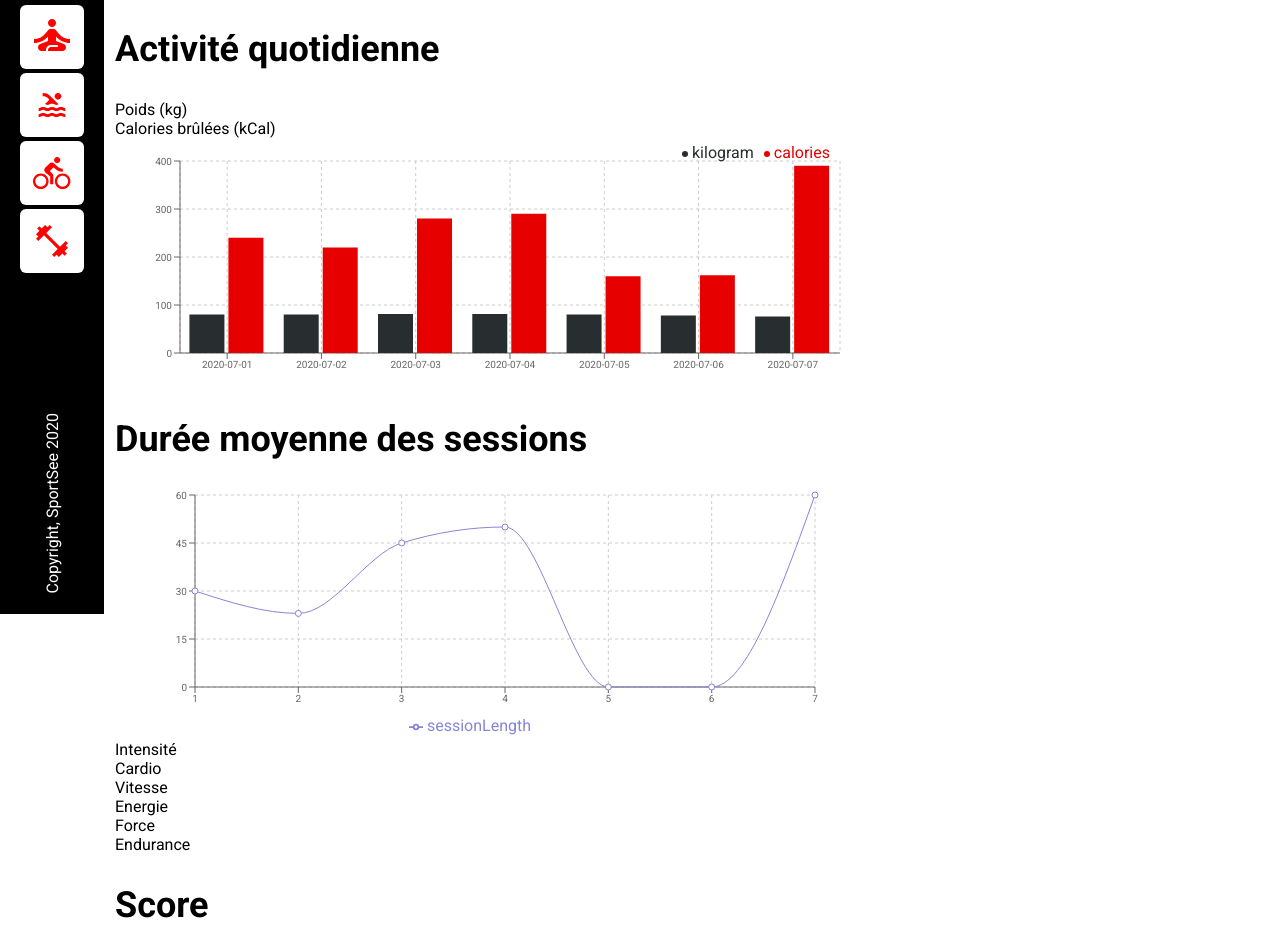
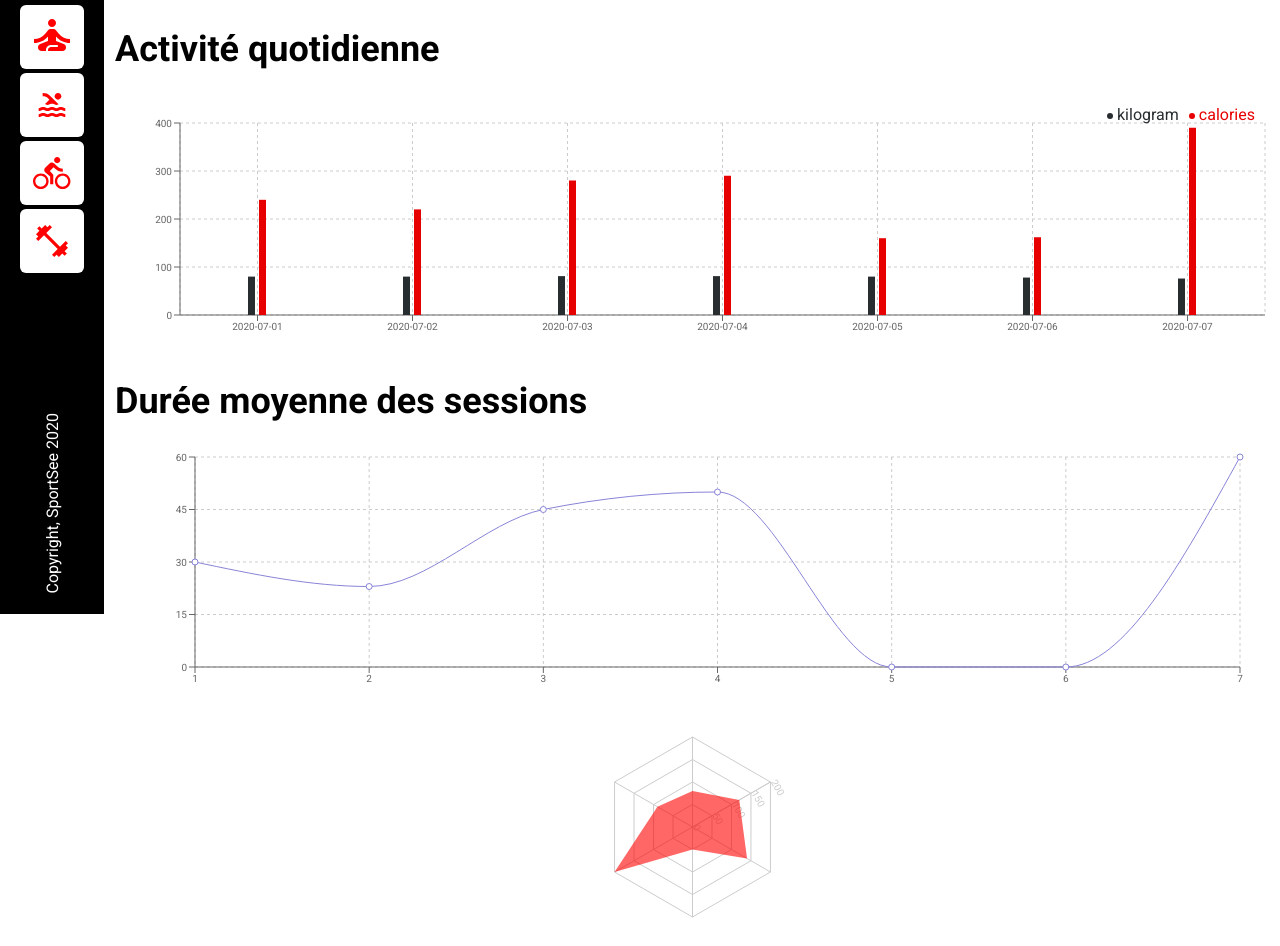
Before and after one commit to deborah-bude/DeborahBude_12_17032023, a React (Create React App) app in the folder front/: page / in a window 1280 px wide. Shown: the part 186-1132 px from the top of the page. Built offline with nearby package versions, Linux system fonts and the light colour scheme.

Commit message:
Mise en place des graphiques

```diff
--- a/front/src/Pages/Home/index.jsx
+++ b/front/src/Pages/Home/index.jsx
@@ -1,8 +1,8 @@
 import React from "react";
 import DailyActivity from "../../components/DailyActivity";
 import SessionDuration from "../../components/SessionDuration";
-import RadarChart from "../../components/RadarChart";
-import GaugeChart from "../../components/GaugeChart";
+import UserPerformance from "../../components/UserPerformance";
+import UserProgression from "../../components/UserProgression";
 import NutritionValue from "../../components/NutritionValue";
 
 export default function Home() {
@@ -15,16 +15,20 @@ export default function Home() {
 				</h1>
 				<p>Félicitation ! Vous avez explosé vos objectifs hier 👏</p>
 			</section>
+			<section className="user-data">
+				<section className="user-data__details">
 					<DailyActivity />
 					<SessionDuration />
-			<RadarChart />
-			<GaugeChart />
-			<section>
+					<UserPerformance />
+					<UserProgression />
+				</section>
+				<section className="user-data__nutrition">
 					<NutritionValue content="1,930kCal" value="Calories" />
 					<NutritionValue content="155g" value="Protéines" />
 					<NutritionValue content="290g" value="Glucides" />
 					<NutritionValue content="50g" value="Lipides" />
 				</section>
+			</section>
 		</main>
 	);
 }
--- a/front/src/components/DailyActivity.jsx
+++ b/front/src/components/DailyActivity.jsx
@@ -1,5 +1,5 @@
 import React from "react";
-import { BarChart, Bar, CartesianGrid, XAxis, YAxis, Tooltip, Legend } from "recharts";
+import { BarChart, Bar, CartesianGrid, XAxis, YAxis, Legend, ResponsiveContainer } from "recharts";
 
 export default function dailyActivity() {
 	const sessions = [
@@ -40,21 +40,18 @@ export default function dailyActivity() {
 		},
 	];
 	return (
-		<section>
+		<section className="user-data__daily">
 			<h2>Activité quotidienne</h2>
-			<div className="graphic-legend">
-				<p className="graphic-legend--weight">Poids (kg)</p>
-				<p className="graphic-legend--calories">Calories brûlées (kCal)</p>
-			</div>
-			<BarChart width={730} height={250} data={sessions}>
-				<CartesianGrid strokeDasharray="3 3" />
-				<XAxis dataKey="day" />
-				<YAxis dataKey="calories" />
-				<Tooltip />
-				<Legend verticalAlign="top" align="right" iconType="circle" iconSize="6" />
-				<Bar dataKey="kilogram" fill="#282D30" />
-				<Bar dataKey="calories" fill="#E60000" />
-			</BarChart>
+			<ResponsiveContainer width="100%" height={250}>
+				<BarChart data={sessions}>
+					<CartesianGrid strokeDasharray="3 3" />
+					<XAxis dataKey="day" />
+					<YAxis dataKey="calories" />
+					<Legend verticalAlign="top" align="right" iconType="circle" iconSize="6" />
+					<Bar dataKey="kilogram" fill="#282D30" barSize={7} />
+					<Bar dataKey="calories" fill="#E60000" barSize={7} />
+				</BarChart>
+			</ResponsiveContainer>
 		</section>
 	);
 }
--- a/front/src/components/GaugeChart.jsx
+++ /dev/null
@@ -1,8 +0,0 @@
-import React from "react";
-export default function gaugeChart() {
-	return (
-		<section>
-			<h2>Score</h2>
-		</section>
-	);
-}
--- a/front/src/components/NutritionValue.jsx
+++ b/front/src/components/NutritionValue.jsx
@@ -7,6 +7,7 @@ import fatIcon from "../assets/fat-icon.svg";
 export default function NutritionValue(nutrition) {
 	let icon;
 	let altIcon = "Icône" + nutrition.value;
+	let classIcon = "nutrition-value " + nutrition.value;
 	switch (nutrition.value) {
 		case "Calories":
 			icon = caloriesIcon;
@@ -28,7 +29,7 @@ export default function NutritionValue(nutrition) {
 			break;
 	}
 	return (
-		<div className="nutrition-value">
+		<div className={classIcon}>
 			<img src={icon} alt={altIcon} />
 			<div className="nutrition-value__content">
 				<p className="nutrition-value__content--number">{nutrition.content}</p>
--- a/front/src/components/RadarChart.jsx
+++ /dev/null
@@ -1,14 +0,0 @@
-import React from "react";
-
-export default function sessionDuration() {
-	return (
-		<section>
-			<p>Intensité</p>
-			<p>Cardio</p>
-			<p>Vitesse</p>
-			<p>Energie</p>
-			<p>Force</p>
-			<p>Endurance</p>
-		</section>
-	);
-}
--- a/front/src/components/SessionDuration.jsx
+++ b/front/src/components/SessionDuration.jsx
@@ -1,5 +1,13 @@
 import React from "react";
-import { LineChart, Line, CartesianGrid, XAxis, YAxis, Tooltip, Legend } from "recharts";
+import {
+	LineChart,
+	Line,
+	CartesianGrid,
+	XAxis,
+	YAxis,
+	Tooltip,
+	ResponsiveContainer,
+} from "recharts";
 
 export default function sessionDuration() {
 	const sessions = [
@@ -33,21 +41,17 @@ export default function sessionDuration() {
 		},
 	];
 	return (
-		<section>
+		<section className="user-data__duration">
 			<h2>Durée moyenne des sessions</h2>
-			<LineChart
-				width={730}
-				height={250}
-				data={sessions}
-				margin={{ top: 5, right: 30, left: 20, bottom: 5 }}
-			>
+			<ResponsiveContainer width="100%" height={250}>
+				<LineChart data={sessions} margin={{ top: 5, right: 30, left: 20, bottom: 5 }}>
 					<CartesianGrid strokeDasharray="3 3" />
 					<XAxis dataKey="day" />
 					<YAxis />
 					<Tooltip />
-				<Legend />
 					<Line type="monotone" dataKey="sessionLength" stroke="#8884d8" />
 				</LineChart>
+			</ResponsiveContainer>
 		</section>
 	);
 }
--- /dev/null
+++ b/front/src/components/UserPerformance.jsx
@@ -0,0 +1,59 @@
+import React from "react";
+import {
+	RadarChart,
+	Radar,
+	PolarGrid,
+	PolarAngleAxis,
+	PolarRadiusAxis,
+	Legend,
+	ResponsiveContainer,
+} from "recharts";
+
+export default function UserPerformance() {
+	const kind = {
+		1: "cardio",
+		2: "energy",
+		3: "endurance",
+		4: "strength",
+		5: "speed",
+		6: "intensity",
+	};
+	const data = [
+		{
+			value: 80,
+			kind: 1,
+		},
+		{
+			value: 120,
+			kind: 2,
+		},
+		{
+			value: 140,
+			kind: 3,
+		},
+		{
+			value: 50,
+			kind: 4,
+		},
+		{
+			value: 200,
+			kind: 5,
+		},
+		{
+			value: 90,
+			kind: 6,
+		},
+	];
+	return (
+		<section className="user-data__performance">
+			<ResponsiveContainer width="100%" height={250}>
+				<RadarChart outerRadius={90} data={data}>
+					<PolarGrid />
+					<PolarAngleAxis dataKey="kind.0" />
+					<PolarRadiusAxis angle={30} domain={[0, 200]} />
+					<Radar name="Mike" dataKey="value" fill="#FF0101" fillOpacity={0.6} />
+				</RadarChart>
+			</ResponsiveContainer>
+		</section>
+	);
+}
--- /dev/null
+++ b/front/src/components/UserProgression.jsx
@@ -0,0 +1,82 @@
+import React from "react";
+import { RadialBarChart, RadialBar, Tooltip, Legend, ResponsiveContainer } from "recharts";
+
+export default function UserProgression() {
+	const data = {
+		id: 18,
+		userInfos: {
+			firstName: "Cecilia",
+			lastName: "Ratorez",
+			age: 34,
+		},
+		score: 0.3,
+		keyData: {
+			calorieCount: 2500,
+			proteinCount: 90,
+			carbohydrateCount: 150,
+			lipidCount: 120,
+		},
+	};
+
+	// const data = [
+	// 	{
+	// 		name: "18-24",
+	// 		uv: 31.47,
+	// 		pv: 2400,
+	// 		fill: "#8884d8",
+	// 	},
+	// 	{
+	// 		name: "25-29",
+	// 		uv: 26.69,
+	// 		pv: 4567,
+	// 		fill: "#83a6ed",
+	// 	},
+	// 	{
+	// 		name: "30-34",
+	// 		uv: 15.69,
+	// 		pv: 1398,
+	// 		fill: "#8dd1e1",
+	// 	},
+	// 	{
+	// 		name: "35-39",
+	// 		uv: 8.22,
+	// 		pv: 9800,
+	// 		fill: "#82ca9d",
+	// 	},
+	// 	{
+	// 		name: "40-49",
+	// 		uv: 8.63,
+	// 		pv: 3908,
+	// 		fill: "#a4de6c",
+	// 	},
+	// 	{
+	// 		name: "50+",
+	// 		uv: 2.63,
+	// 		pv: 4800,
+	// 		fill: "#d0ed57",
+	// 	},
+	// 	{
+	// 		name: "unknow",
+	// 		uv: 6.67,
+	// 		pv: 4800,
+	// 		fill: "#ffc658",
+	// 	},
+	// ];
+
+	return (
+		<section className="user-data__progression">
+			<h2>Score</h2>
+			<ResponsiveContainer width="100%" height="100%">
+				<RadialBarChart innerRadius="70%" outerRadius="80%" barSize={10} data={data}>
+					<RadialBar
+						minAngle={15}
+						label={{ position: "insideStart", fill: "#fff" }}
+						background
+						clockWise
+						dataKey="score"
+					/>
+				</RadialBarChart>
+			</ResponsiveContainer>
+		</section>
+	);
+}
```
Lines whose indentation alone changed are shown as unchanged.
